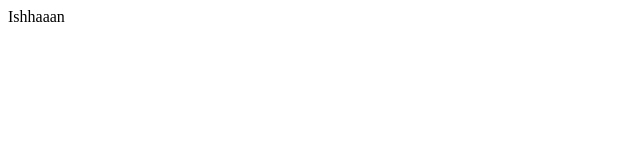
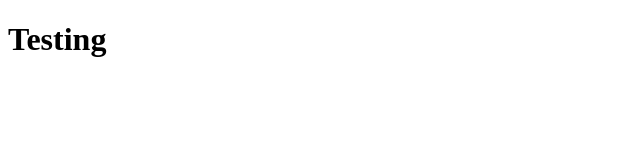
Before and after one commit to Ishaan572/testrepo, a plain HTML site: page index.html in a window 1280 px wide. Shown: the whole page, without its empty margins (0-640 px from the left). Drawn offline with Linux system fonts and the light colour scheme.

Commit message:
Testing for Prachu

```diff
--- a/index.html
+++ b/index.html
@@ -7,6 +7,6 @@
     <title>Document</title>
   </head>
   <body>
-    Ishhaaan
+    <h1>Testing</h1>
   </body>
 </html>
```
